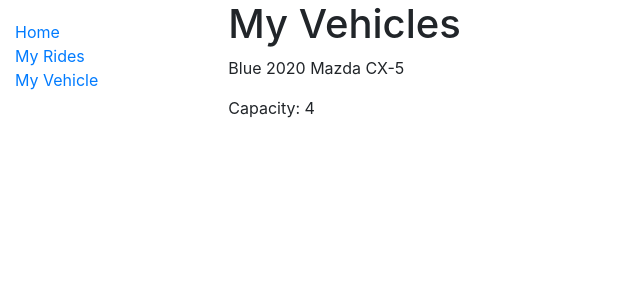
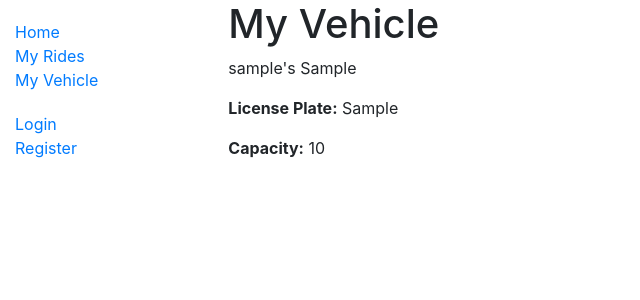
Before and after one commit to Gaunish/RideShare-Uber, a Django app: page /ride/vehicle/ in a window 1280 px wide. Shown: the top 300 px of the page, without its empty margins (0-640 px from the left). Run offline with Django 4.2, Linux system fonts and the light colour scheme; tables that the repository leaves empty hold one stand-in row (values such as "Sample post").

Commit message:
Changed Vehicle model, added Vehicle/User to database, changed views, added sidebar navigation for login/register, created commented class Ride

```diff
--- a/hw_1_ride_share/docker-deploy/web-app/ride/admin.py
+++ b/hw_1_ride_share/docker-deploy/web-app/ride/admin.py
@@ -1,4 +1,5 @@
 from django.contrib import admin
-from .models import Vehicle
+from .models import Vehicle, User
 
 admin.site.register(Vehicle)
+admin.site.register(User)
--- a/hw_1_ride_share/docker-deploy/web-app/ride/forms.py
+++ b/hw_1_ride_share/docker-deploy/web-app/ride/forms.py
@@ -5,14 +5,14 @@
 USER_CHOICES = [(user, 'User'), (driver, 'Driver')]
 
 class Login(forms.Form):
-    user_name = forms.CharField(label='name', max_length = 200)
-    email = forms.EmailField(label = 'email', max_length = 250)
+    user_name = forms.CharField(label='Username', max_length = 200)
+    email = forms.EmailField(label = 'Email', max_length = 250)
     password = forms.CharField(max_length = 200)
-    user_type = forms.ChoiceField(choices=USER_CHOICES)
+    user_type = forms.ChoiceField(label = 'User Type', choices=USER_CHOICES)
 
 class Register(forms.Form):
-    user_name = forms.CharField(label='name', max_length = 200)
-    email = forms.EmailField(label = 'email', max_length = 250)
+    user_name = forms.CharField(label='Username', max_length = 200)
+    email = forms.EmailField(label = 'Email', max_length = 250)
     password = forms.CharField(max_length = 200)
-    re_passwd = forms.CharField(max_length = 200)
-    user_type = forms.ChoiceField(choices=USER_CHOICES)
+    re_passwd = forms.CharField(label = 'Repeat Password', max_length = 200)
+    user_type = forms.ChoiceField(label = 'User Type', choices=USER_CHOICES)
--- a/hw_1_ride_share/docker-deploy/web-app/ride/models.py
+++ b/hw_1_ride_share/docker-deploy/web-app/ride/models.py
@@ -12,9 +12,32 @@
 
 class Vehicle(models.Model):
     make = models.CharField(max_length=200, help_text='Enter year, make, model of vehicle')
-    color = models.CharField(max_length=20)
+    license_plate = models.CharField(max_length=7, unique = True)
     capacity = models.PositiveIntegerField()
+    owner = models.OneToOneField(User, on_delete=models.CASCADE, default=None)
 
     def __str__(self):
         """String for representing the Model object."""
         return self.make
+
+''' COMMENTED TO MAKE SURE WE WANT A RIDE CLASS BEFORE MAKE MIGRATIONS
+class Ride(models.Model):
+    owner = models.OneToOneField(User, default=None)
+    driver = models.OneToOneField(User, default=None)
+    num_passengers = models.PositiveIntegerField(default=1)
+    shareable = models.BooleanField(default=False)
+    destination = models.CharField(max_length=200, help_text='What is your destination?')
+
+    RIDE_STATUS = (
+        ('o', 'Open'),
+        ('c', 'Complete'),
+        ('f', 'Confirmed'),
+    )
+
+    status = models.CharField(
+        max_length=1,
+        choices=RIDE_STATUS,
+        default='o',
+        help_text='Ride Status',
+    )
+'''
--- a/hw_1_ride_share/docker-deploy/web-app/ride/templates/base_generic.html
+++ b/hw_1_ride_share/docker-deploy/web-app/ride/templates/base_generic.html
@@ -18,8 +18,10 @@
           <li><a href="{% url 'index' %}">Home</a></li>
           <li><a href="{% url 'rides' %}">My Rides</a></li>
           <li><a href="{% url 'vehicle' %}">My Vehicle</a></li>
-<!--            <li><a href="">All books</a></li>
-          <li><a href="">All authors</a></li> -->
+        </ul>
+        <ul class="sidebar-nav">
+          <li><a href="{% url 'login' %}">Login</a></li>
+          <li><a href="{% url 'register' %}">Register</a></li>
         </ul>
       {% endblock %}
       </div>
--- a/hw_1_ride_share/docker-deploy/web-app/ride/templates/ride/vehicle.html
+++ b/hw_1_ride_share/docker-deploy/web-app/ride/templates/ride/vehicle.html
@@ -1,11 +1,12 @@
 {% extends "base_generic.html" %}
 
 {% block content %}
-  <h1>My Vehicles</h1>
+  <h1>My Vehicle</h1>
   <body>
     {% for car in my_vehicle %}
-      <p> {{ car.color }} {{ car.make }} </p>
-      <p> Capacity: {{ car.capacity }} </p>
+      <p> {{ car.owner.user_name }}'s {{ car.make }} </p>
+      <p><strong>License Plate:</strong> {{ car.license_plate }} </p>
+      <p><strong>Capacity:</strong> {{ car.capacity }} </p>
     {% endfor %}
   </body>
 {% endblock %}
--- a/hw_1_ride_share/docker-deploy/web-app/ride/views.py
+++ b/hw_1_ride_share/docker-deploy/web-app/ride/views.py
@@ -1,24 +1,27 @@
 from django.shortcuts import render, redirect
 from django.http import HttpResponse, HttpResponseRedirect
+from .models import Vehicle
 from .forms import Login, Register
 
 #dummy data
 all_rides = [
     {
         'driver': 'Owen',
-        'passenger': 'Gaunish',
-        'party_size': '4',
+        'owner': 'Gaunish',
+        'num_passengers': '4',
         'vehicle': '2020 Mazda CX-5',
         'destination': '1234 Memory Lane',
         'status': 'confirmed',
+        'license_plate': 'ABC123',
     },
     {
         'driver': 'Owen',
-        'passenger': 'Grady',
-        'party_size': '2',
+        'owner': 'Grady',
+        'num_passengers': '2',
         'vehicle': '2020 Mazda CX-5',
         'destination': '321 Main Street',
         'status': 'open',
+        'license_plate': 'ZZO081',
     }
 ]
 
@@ -63,17 +66,8 @@
     }
     return render(request,'ride/rides.html', context)
 
-#dummy data
-my_vehicle = [
-    {
-        'make': '2020 Mazda CX-5',
-        'color': 'Blue',
-        'capacity': '4',
-    }
-]
-
 def myVehicle(request):
     context = {
-        'my_vehicle': my_vehicle
+        'my_vehicle': Vehicle.objects.all()
     }
     return render(request,'ride/vehicle.html', context)
```
Also changed, not shown: hw_1_ride_share/docker-deploy/web-app/ride/templates/ride/rides.html (+4 -11 lines), hw_1_ride_share/docker-deploy/web-app/ride/migrations/0013_alter_user_id_alter_vehicle_id.py (added), hw_1_ride_share/docker-deploy/web-app/ride/migrations/0014_vehicle_owner.py (added), hw_1_ride_share/docker-deploy/web-app/ride/migrations/0015_remove_vehicle_color.py (added), hw_1_ride_share/docker-deploy/web-app/ride/migrations/0016_vehicle_license_plate.py (added).
